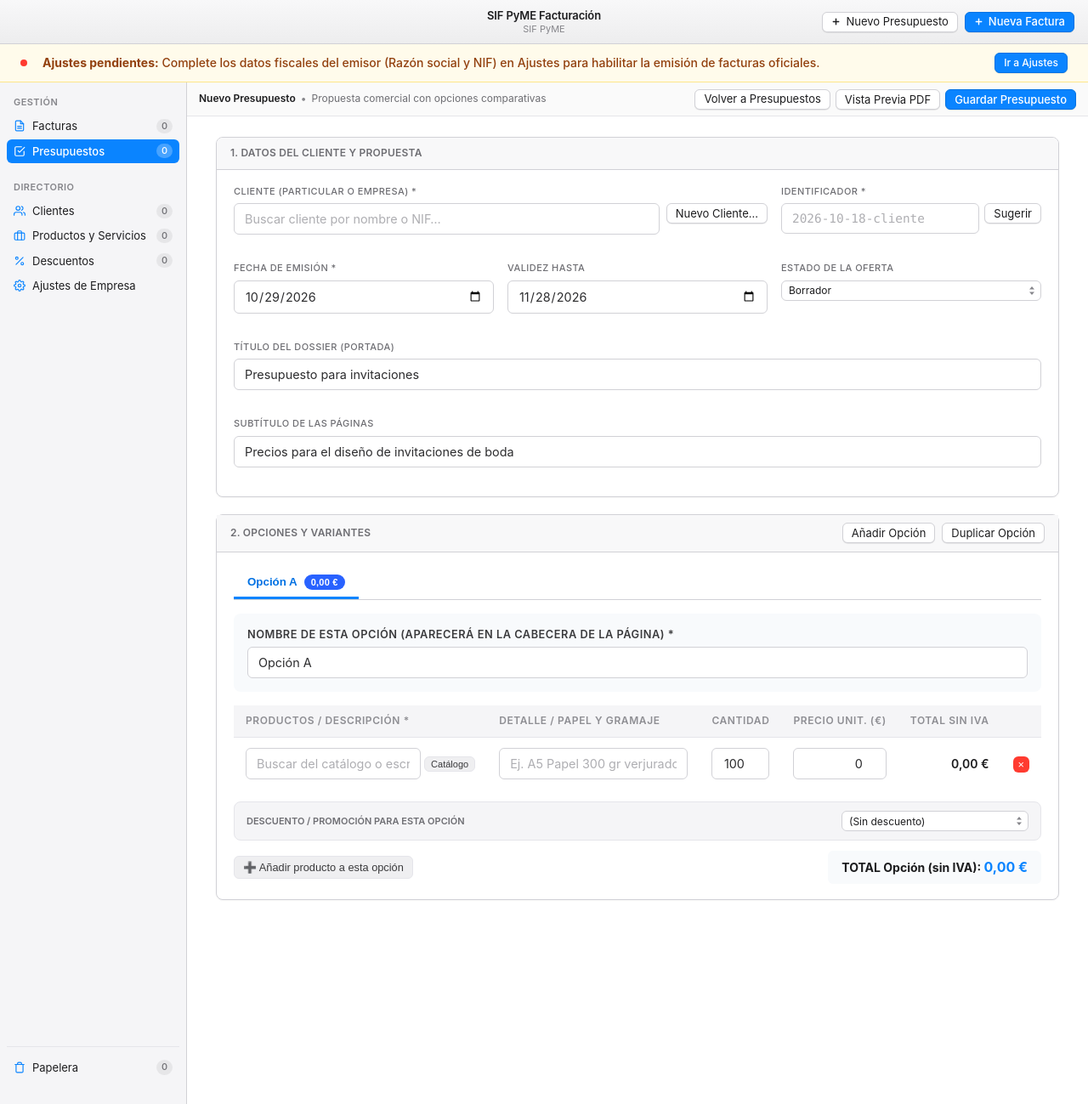
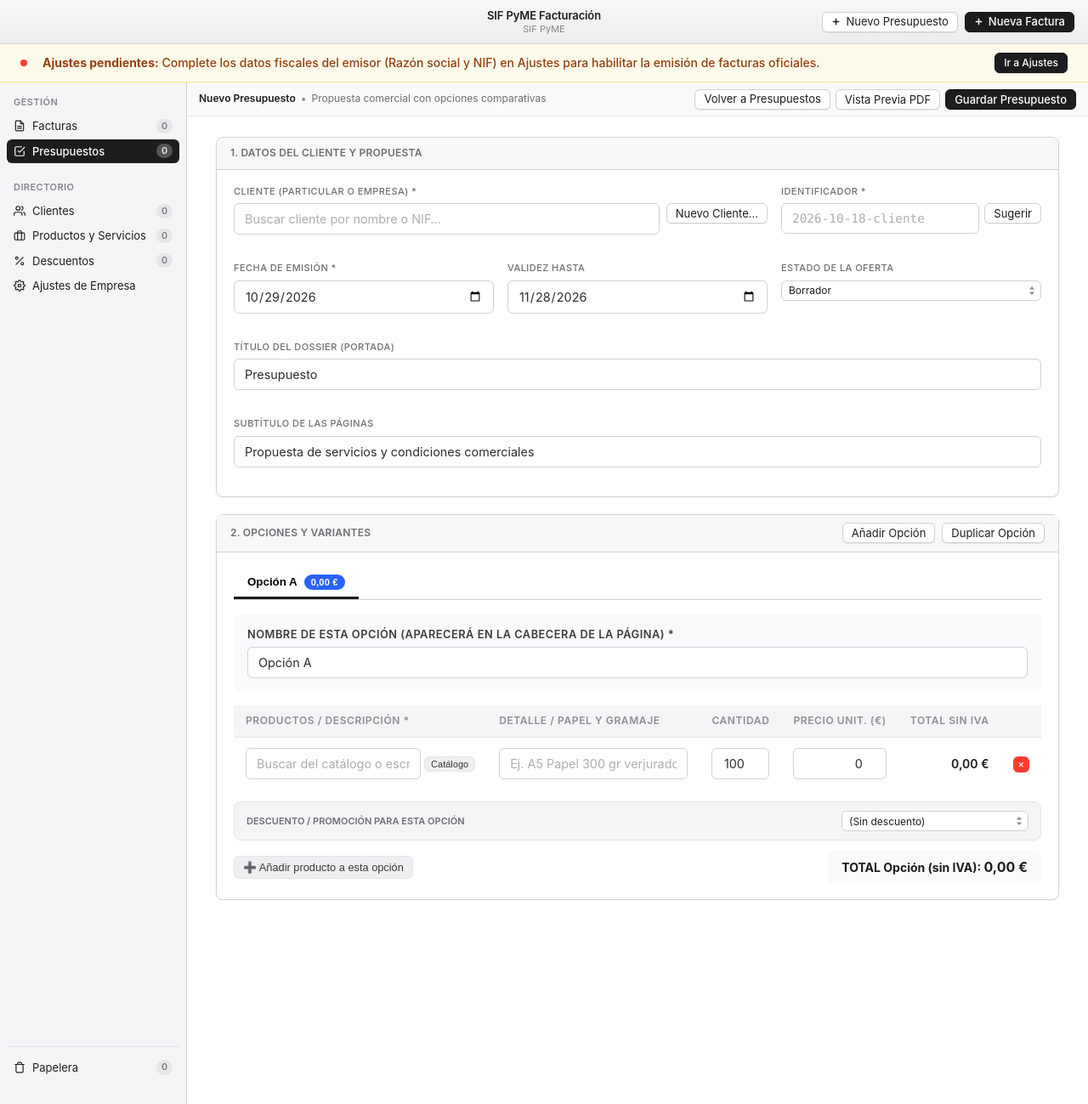
Before and after one commit to JuanMisas26/SIF_PyME, a FastAPI app: page /nuevo-presupuesto in a window 1280 px wide. Shown: the whole page at 85% size. Run offline with FastAPI, Linux system fonts and the light colour scheme; data comes from the database, SQL or seed files in the repository; data that the repository does not hold is empty.

Commit message:
Refactor configuration and budget templates for improved clarity and consistency
- Updated database initialization to remove legacy value migration for configuration.
- Revised configuration routes to reflect new welcome messages and process titles.
- Adjusted budget preview and download routes to align with updated subtitle and title conventions.
- Modified PDF generation service to use a neutral color palette and updated text colors.
- Enhanced CSS styles for a more modern look, focusing on neutral tones.
- Updated HTML templates for configuration and budget to reflect new branding and messaging.
- Changed test cases to align with updated configuration values and ensure consistency in testing.

```diff
--- a/app/database.py
+++ b/app/database.py
@@ -311,19 +311,6 @@ def init_db():
         }
         for clave_def, val_def in defaults_presupuesto.items():
             cursor.execute("INSERT OR IGNORE INTO configuracion (clave, valor) VALUES (?, ?)", (clave_def, val_def))
-            # Migrar valores legados de martamisasdesign o serie antigua FAC-2026 a los nuevos estándares
-            if clave_def == "serie_defecto":
-                cursor.execute("UPDATE configuracion SET valor = ? WHERE clave = ? AND valor IN ('FAC-2026', 'FAC')", (val_def, clave_def))
-            else:
-                cursor.execute(
-                    """UPDATE configuracion SET valor = ?
-                       WHERE clave = ? AND (
-                           valor LIKE '%martamisas%' OR
-                           valor LIKE '%Al proceso creativo de vuestras invitaciones%' OR
-                           valor LIKE '%Marta Misas Design%'
-                       )""",
-                    (val_def, clave_def)
-                )
         conn.commit()
 
         # Migration: lineas_factura (concepto_id -> producto_id)
--- a/app/routes/presupuestos.py
+++ b/app/routes/presupuestos.py
@@ -710,7 +710,7 @@ def previsualizar_pdf_presupuesto(data: PresupuestoPreviewRequest):
         "cliente_nombre": cliente_nombre,
         "fecha": data.fecha or date.today(),
         "titulo": data.titulo or "Presupuesto de Servicios",
-        "subtitulo": data.subtitulo or "Precios para el diseño de invitaciones de boda",
+        "subtitulo": data.subtitulo or "Propuesta de servicios y condiciones comerciales",
         "condiciones_texto": data.condiciones_texto,
         "opciones": opciones_dict
     }
@@ -746,7 +746,7 @@ def descargar_pdf_presupuesto(id: int, opcion_id: Optional[int] = Query(None), d
         "cliente_nombre": cliente_nombre,
         "fecha": detalle.fecha,
         "titulo": detalle.titulo,
-        "subtitulo": detalle.subtitulo or "Precios para el diseño de invitaciones de boda",
+        "subtitulo": detalle.subtitulo or "Propuesta de servicios y condiciones comerciales",
         "opciones": [
             {
                 "nombre_opcion": op.nombre_opcion,
--- a/app/static/css/macos.css
+++ b/app/static/css/macos.css
@@ -13,9 +13,9 @@
   --mac-separator: #D1D1D6;
   --mac-separator-subtle: #E5E5EA;
   --mac-table-row-alt: #FBFBFC;
-  --mac-table-row-hover: rgba(10, 132, 255, 0.05);
-  --mac-table-row-selected: rgba(10, 132, 255, 0.09);
-  --mac-table-row-selected-hover: rgba(10, 132, 255, 0.14);
+  --mac-table-row-hover: rgba(0, 0, 0, 0.03);
+  --mac-table-row-selected: rgba(0, 0, 0, 0.08);
+  --mac-table-row-selected-hover: rgba(0, 0, 0, 0.12);
   --mac-table-row-selected-inactive: rgba(0, 0, 0, 0.04);
 
   /* Tipografía y Textos */
@@ -24,11 +24,11 @@
   --mac-text-tertiary: #86868B;
   --mac-text-quaternary: #C7C7CC;
 
-  /* Color de acento nativo de macOS */
-  --mac-accent: #0A84FF;
-  --mac-accent-hover: #0071E3;
-  --mac-accent-active: #005BB5;
-  --mac-accent-focus-ring: rgba(10, 132, 255, 0.35);
+  /* Color de acento nativo de macOS (Blanco y negro / Graphite por defecto) */
+  --mac-accent: #1D1D1F;
+  --mac-accent-hover: #3A3A3C;
+  --mac-accent-active: #000000;
+  --mac-accent-focus-ring: rgba(0, 0, 0, 0.20);
 
   /* Colores semánticos de estado (Apple System Colors) */
   --mac-system-green: #34C759;
@@ -198,14 +198,14 @@
 
 .btn-native.btn-primary {
   background: var(--mac-accent);
-  border-color: #0071E3;
+  border-color: #111112;
   color: #FFFFFF;
   font-weight: 500;
 }
 
 .btn-native.btn-primary:hover {
   background: var(--mac-accent-hover);
-  border-color: #0062C4;
+  border-color: #2C2C2E;
 }
 
 .btn-native.btn-primary:active {
@@ -504,7 +504,7 @@
 
 .mac-table tbody tr.selected td {
   color: var(--mac-text-primary) !important;
-  border-bottom-color: rgba(10, 132, 255, 0.18);
+  border-bottom-color: rgba(0, 0, 0, 0.12);
   background: transparent !important;
 }
 
--- a/app/static/css/styles.css
+++ b/app/static/css/styles.css
@@ -3,9 +3,9 @@
    ============================================= */
 
 :root {
-  --primary: #0A84FF;
-  --primary-dark: #0071E3;
-  --primary-light: rgba(10, 132, 255, 0.08);
+  --primary: #1C1C1E;
+  --primary-dark: #000000;
+  --primary-light: rgba(0, 0, 0, 0.06);
   --secondary: #8E8E93;
   --success: #34C759;
   --success-light: #E8F8ED;
@@ -13,8 +13,8 @@
   --warning-light: #FFF4E5;
   --danger: #FF3B30;
   --danger-light: #FFF0EF;
-  --info: #0A84FF;
-  --info-light: rgba(10, 132, 255, 0.08);
+  --info: #1C1C1E;
+  --info-light: rgba(0, 0, 0, 0.06);
   --gray-50: #F5F5F7;
   --gray-100: #EFEFF1;
   --gray-200: #E5E5EA;
--- a/app/templates/nuevo_presupuesto.html
+++ b/app/templates/nuevo_presupuesto.html
@@ -112,12 +112,12 @@
           <!-- Título y subtítulo -->
           <div class="form-group" style="grid-column: 1 / -1;">
             <label style="font-size: 11px; font-weight: 500; color: var(--mac-text-secondary); text-transform: uppercase;">Título del Dossier (Portada)</label>
-            <input type="text" id="pres-titulo" class="form-control" placeholder="Ej: Presupuesto para Cristina y Martín" value="Presupuesto para invitaciones">
+            <input type="text" id="pres-titulo" class="form-control" placeholder="Ej: Presupuesto de Servicios" value="Presupuesto">
           </div>
 
           <div class="form-group" style="grid-column: 1 / -1;">
             <label style="font-size: 11px; font-weight: 500; color: var(--mac-text-secondary); text-transform: uppercase;">Subtítulo de las Páginas</label>
-            <input type="text" id="pres-subtitulo" class="form-control" placeholder="Ej: Desglose de partidas y alcance" value="Precios para el diseño de invitaciones de boda">
+            <input type="text" id="pres-subtitulo" class="form-control" placeholder="Ej: Desglose de partidas y alcance" value="Propuesta de servicios y condiciones comerciales">
           </div>
         </div>
       </div>
@@ -1337,8 +1337,8 @@
       cliente_id: clienteId,
       fecha: presFechaInput.value || new Date().toISOString().split('T')[0],
       fecha_validez: presFechaValidezInput.value || null,
-      titulo: (presTituloInput && presTituloInput.value.trim()) ? presTituloInput.value.trim() : 'Presupuesto para invitaciones',
-      subtitulo: (presSubtituloInput && presSubtituloInput.value.trim()) ? presSubtituloInput.value.trim() : 'Precios para el diseño de invitaciones de boda',
+      titulo: (presTituloInput && presTituloInput.value.trim()) ? presTituloInput.value.trim() : 'Presupuesto',
+      subtitulo: (presSubtituloInput && presSubtituloInput.value.trim()) ? presSubtituloInput.value.trim() : 'Propuesta de servicios y condiciones comerciales',
       estado: presEstadoInput ? presEstadoInput.value : 'Borrador',
       opciones: opcionesData.map((op, idx) => ({
         nombre_opcion: op.nombre_opcion.trim(),
@@ -1439,7 +1439,7 @@
         fecha: presFechaInput?.value || new Date().toISOString().split('T')[0],
         fecha_validez: presFechaValidezInput?.value || null,
         titulo: (presTituloInput && presTituloInput.value.trim()) ? presTituloInput.value.trim() : 'Presupuesto de Servicios',
-        subtitulo: (presSubtituloInput && presSubtituloInput.value.trim()) ? presSubtituloInput.value.trim() : 'Precios para el diseño de invitaciones de boda',
+        subtitulo: (presSubtituloInput && presSubtituloInput.value.trim()) ? presSubtituloInput.value.trim() : 'Propuesta de servicios y condiciones comerciales',
         opciones: opcionesData.map((op, idx) => ({
           nombre_opcion: (op.nombre_opcion || '').trim() || `Opción ${idx + 1}`,
           orden: idx + 1,
--- a/app/templates/productos.html
+++ b/app/templates/productos.html
@@ -86,12 +86,12 @@
         <div id="prod-tab-content-general">
           <div class="form-group">
             <label style="font-size: 11px; font-weight: 500; color: var(--mac-text-secondary); text-transform: uppercase;">Nombre del Producto *</label>
-            <input type="text" class="form-control" name="nombre" required placeholder="Tarjetón invitación con sobre">
+            <input type="text" class="form-control" name="nombre" required placeholder="Servicio de Consultoría / Producto">
           </div>
 
           <div class="form-group mt-2">
             <label style="font-size: 11px; font-weight: 500; color: var(--mac-text-secondary); text-transform: uppercase;">Descripción / Detalle Técnico *</label>
-            <input type="text" class="form-control" name="descripcion" required placeholder="A5 Papel 300 gr verjurado premium">
+            <input type="text" class="form-control" name="descripcion" required placeholder="Descripción técnica o detalle del servicio">
           </div>
 
           <div class="form-row mt-2">
```
Also changed, not shown: app/routes/configuracion.py (+11 -11 lines), app/services/pdf_service.py (+13 -13 lines), app/services/presupuesto_pdf_service.py (+31 -34 lines), app/templates/configuracion.html (+13 -13 lines), tests/test_api_presupuestos.py (+8 -8 lines), 2 other files.
